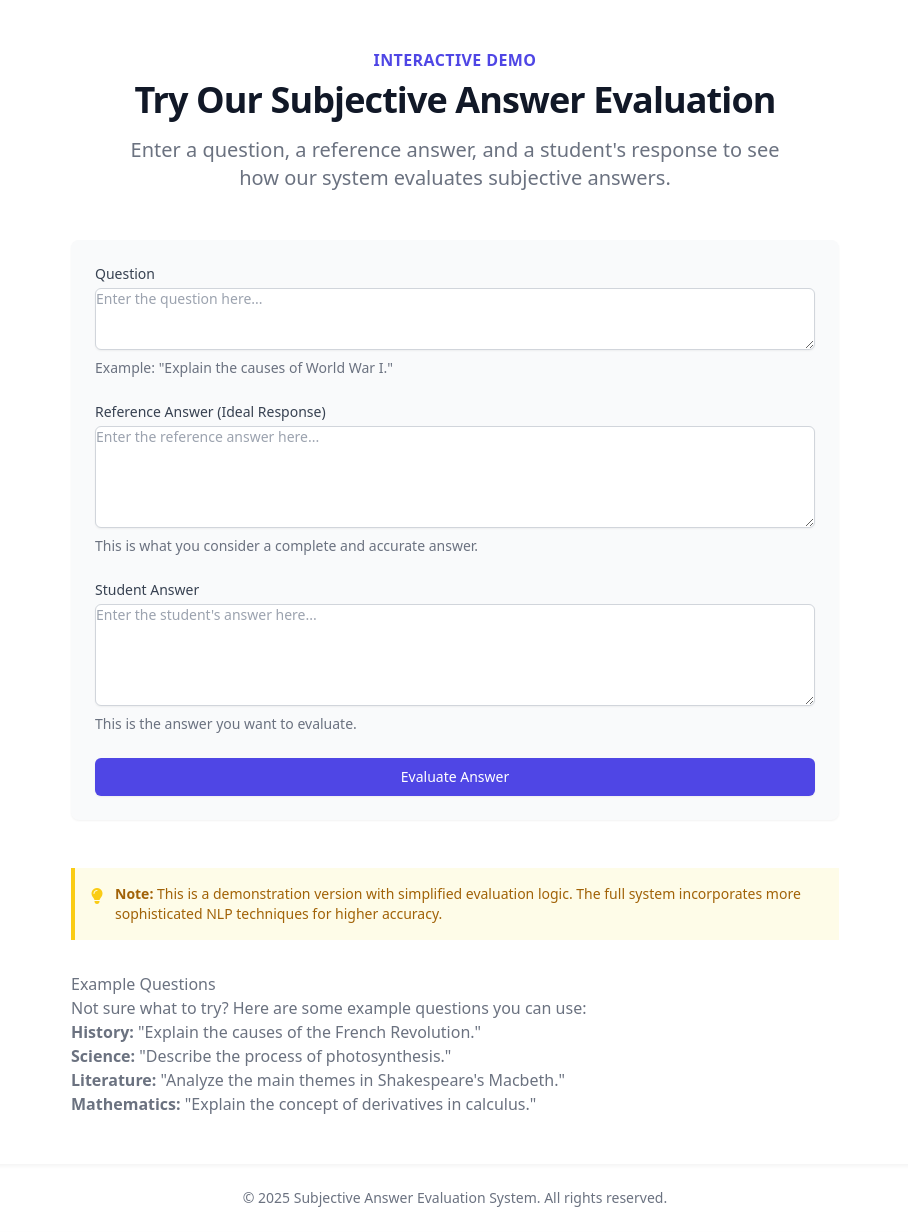
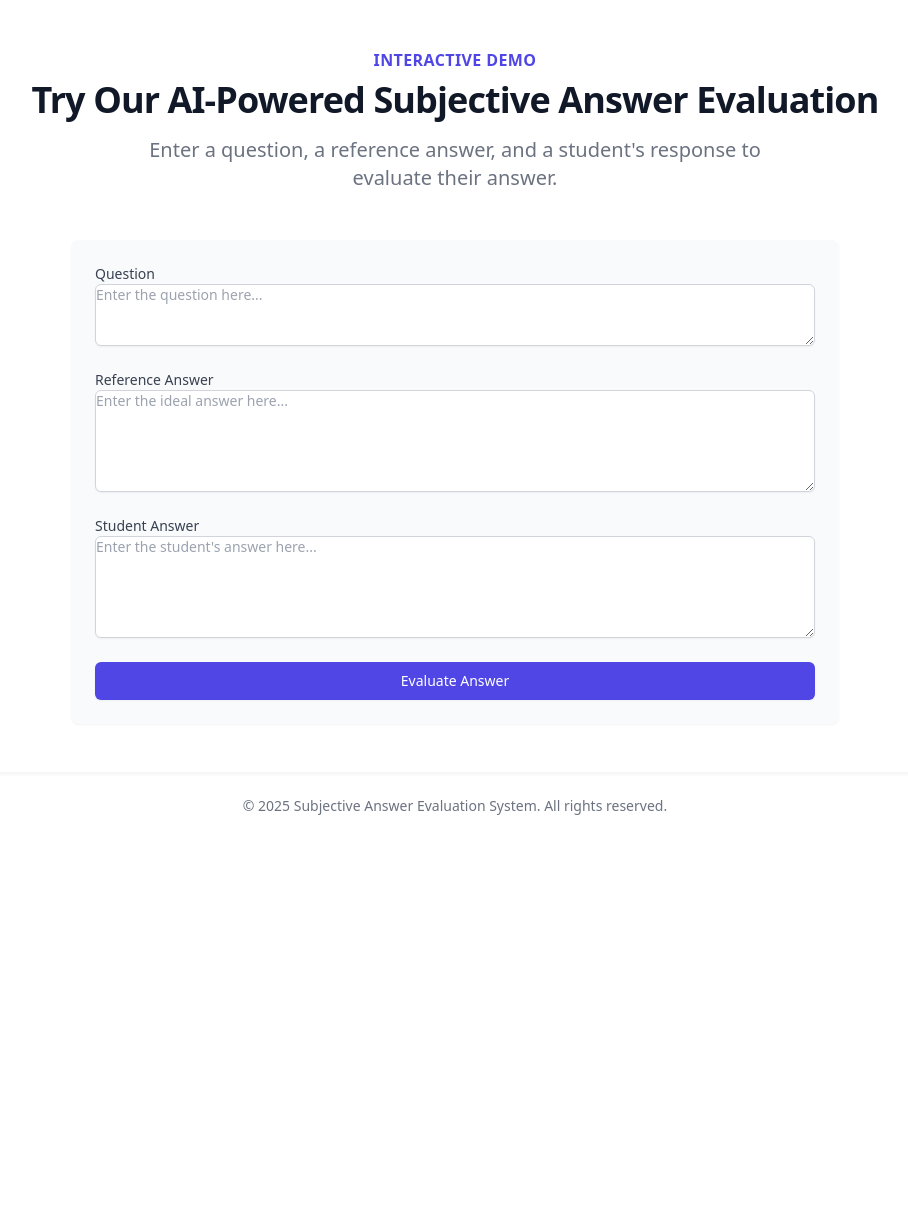
Before and after one commit to Tanmay-say/sae_pra, a Flask app: page /demo in a window 1280 px wide. Shown: the part 64-1296 px from the top of the page, without its empty margins (185-1093 px from the left). After the commit the page ends 879 px from the top, so only its background shows below. Run offline with Flask 3, Linux system fonts and the light colour scheme; parts of the project's set-up code (start-up, migrations or seed data) failed here and were passed over; some libraries are stand-ins or nearby versions.

Commit message:
Integrated

```diff
--- a/app.py
+++ b/app.py
@@ -8,17 +8,22 @@ import pickle
 app = Flask(__name__)
 
 # Load model, tokenizer, and scaler
-model = load_model('best_model.keras')
-with open('tokenizer.pkl', 'rb') as f:
-    tokenizer = pickle.load(f)
-with open('length_features_scaler.pickle', 'rb') as f:
-    length_features_scaler = pickle.load(f)
+try:
+    model = load_model('best_model.keras')
+    with open('tokenizer.pkl', 'rb') as f:
+        tokenizer = pickle.load(f)
+    with open('length_features_scaler.pickle', 'rb') as f:
+        length_features_scaler = pickle.load(f)
+except Exception as e:
+    print(f"Error loading model or files: {e}")
+    exit(1)
 
-MAX_QUESTION_LENGTH = 100  # Update as per your model
+MAX_QUESTION_LENGTH = 100
 MAX_DESIRED_LENGTH = 100
 MAX_STUDENT_LENGTH = 100
 
 def preprocess_text(text):
+    """Cleans and preprocesses the input text."""
     text = text.lower()
     text = re.sub(r'[^\w\s]', '', text)
     return text
@@ -26,55 +31,69 @@ def preprocess_text(text):
 @app.route('/')
 def index():
     return render_template('index.html')
+@app.route('/about')
+def about():
+    return render_template('about.html')
 
 @app.route('/demo', methods=['GET', 'POST'])
 def demo():
     result = None
     if request.method == 'POST':
-        question = request.form.get('question')
-        desired_answer = request.form.get('desired_answer')
-        student_answer = request.form.get('student_answer')
+        question = request.form.get('question', '')
+        desired_answer = request.form.get('desired_answer', '')
+        student_answer = request.form.get('student_answer', '')
 
-        score = evaluate_answer(question, desired_answer, student_answer)
-
-        result = {
-            'score': score,
-            'feedback': generate_feedback(score)
-        }
+        if not question or not desired_answer or not student_answer:
+            result = {
+                'score': 1.0,
+                'feedback': "Please provide all inputs."
+            }
+        else:
+            score = evaluate_answer(question, desired_answer, student_answer)
+            result = {
+                'score': score,
+                'feedback': generate_feedback(score)
+            }
 
     return render_template('demo.html', result=result)
 
 def evaluate_answer(question, desired_answer, student_answer):
-    if not question or not desired_answer or not student_answer:
-        return 1.0  # Minimum grade
+    """Evaluates the student answer based on model predictions."""
+    try:
+        # Preprocess text
+        question_clean = preprocess_text(question)
+        desired_clean = preprocess_text(desired_answer)
+        student_clean = preprocess_text(student_answer)
 
-    # Preprocess text
-    question_clean = preprocess_text(question)
-    desired_clean = preprocess_text(desired_answer)
-    student_clean = preprocess_text(student_answer)
+        # Tokenize and pad sequences
+        question_seq = tokenizer.texts_to_sequences([question_clean])
+        desired_seq = tokenizer.texts_to_sequences([desired_clean])
+        student_seq = tokenizer.texts_to_sequences([student_clean])
 
-    # Tokenize and pad sequences
-    question_seq = tokenizer.texts_to_sequences([question_clean])
-    desired_seq = tokenizer.texts_to_sequences([desired_clean])
-    student_seq = tokenizer.texts_to_sequences([student_clean])
+        question_padded = pad_sequences(question_seq, maxlen=MAX_QUESTION_LENGTH, padding='post')
+        desired_padded = pad_sequences(desired_seq, maxlen=MAX_DESIRED_LENGTH, padding='post')
+        student_padded = pad_sequences(student_seq, maxlen=MAX_STUDENT_LENGTH, padding='post')
 
-    question_padded = pad_sequences(question_seq, maxlen=MAX_QUESTION_LENGTH, padding='post')
-    desired_padded = pad_sequences(desired_seq, maxlen=MAX_DESIRED_LENGTH, padding='post')
-    student_padded = pad_sequences(student_seq, maxlen=MAX_STUDENT_LENGTH, padding='post')
+        # Compute length features
+        question_length = len(question_clean.split())
+        desired_length = len(desired_clean.split())
+        student_length = len(student_clean.split())
+        length_ratio = student_length / (desired_length + 1)
 
-    # Compute length features
-    question_length = len(question_clean.split())
-    desired_length = len(desired_clean.split())
-    student_length = len(student_clean.split())
-    length_ratio = student_length / (desired_length + 1)
-    length_features = scaler.transform([[question_length, desired_length, student_length, length_ratio]])
+        length_features = np.array([[question_length, desired_length, student_length, length_ratio]])
+        length_features_scaled = length_features_scaler.transform(length_features)
 
-    # Predict score
-    prediction = model.predict([question_padded, desired_padded, student_padded, length_features])
-    score = np.clip(prediction[0][0], 1.0, 5.0)  # Ensure score is between 1-5
-    return round(score, 1)
+        # Predict score
+        prediction = model.predict([question_padded, desired_padded, student_padded, length_features_scaled])
+        score = np.clip(prediction[0][0], 1.0, 5.0)  # Ensure score is between 1-5
+        return round(score, 1)
+
+    except Exception as e:
+        print(f"Error during evaluation: {e}")
+        return 1.0  # Return minimum score in case of an error
 
 def generate_feedback(score):
+    """Generates feedback based on the score."""
     if score >= 4.5:
         return "Excellent! Demonstrates comprehensive understanding."
     elif score >= 4.0:
--- a/templates/demo.html
+++ b/templates/demo.html
@@ -1,6 +1,6 @@
 {% extends "layout.html" %}
 
-{% block title %}Demo - Subjective Answer Evaluation System{% endblock %}
+{% block title %}Demo - Subjective Answer Evaluation{% endblock %}
 
 {% block content %}
 <div class="bg-white py-12">
@@ -8,10 +8,10 @@
         <div class="text-center">
             <h2 class="text-base text-indigo-600 font-semibold tracking-wide uppercase">Interactive Demo</h2>
             <p class="mt-2 text-3xl leading-8 font-extrabold tracking-tight text-gray-900 sm:text-4xl">
-                Try Our Subjective Answer Evaluation
+                Try Our AI-Powered Subjective Answer Evaluation
             </p>
             <p class="mt-4 max-w-2xl text-xl text-gray-500 mx-auto">
-                Enter a question, a reference answer, and a student's response to see how our system evaluates subjective answers.
+                Enter a question, a reference answer, and a student's response to evaluate their answer.
             </p>
         </div>
 
@@ -20,26 +20,17 @@
                 <div class="space-y-6">
                     <div>
                         <label for="question" class="block text-sm font-medium text-gray-700">Question</label>
-                        <div class="mt-1">
                         <textarea id="question" name="question" rows="3" class="shadow-sm focus:ring-indigo-500 focus:border-indigo-500 block w-full sm:text-sm border-gray-300 rounded-md" placeholder="Enter the question here...">{{ request.form.get('question', '') }}</textarea>
-                        </div>
-                        <p class="mt-2 text-sm text-gray-500">Example: "Explain the causes of World War I."</p>
                     </div>
 
                     <div>
-                        <label for="desired_answer" class="block text-sm font-medium text-gray-700">Reference Answer (Ideal Response)</label>
-                        <div class="mt-1">
-                            <textarea id="desired_answer" name="desired_answer" rows="5" class="shadow-sm focus:ring-indigo-500 focus:border-indigo-500 block w-full sm:text-sm border-gray-300 rounded-md" placeholder="Enter the reference answer here...">{{ request.form.get('desired_answer', '') }}</textarea>
-                        </div>
-                        <p class="mt-2 text-sm text-gray-500">This is what you consider a complete and accurate answer.</p>
+                        <label for="desired_answer" class="block text-sm font-medium text-gray-700">Reference Answer</label>
+                        <textarea id="desired_answer" name="desired_answer" rows="5" class="shadow-sm focus:ring-indigo-500 focus:border-indigo-500 block w-full sm:text-sm border-gray-300 rounded-md" placeholder="Enter the ideal answer here...">{{ request.form.get('desired_answer', '') }}</textarea>
                     </div>
 
                     <div>
                         <label for="student_answer" class="block text-sm font-medium text-gray-700">Student Answer</label>
-                        <div class="mt-1">
                         <textarea id="student_answer" name="student_answer" rows="5" class="shadow-sm focus:ring-indigo-500 focus:border-indigo-500 block w-full sm:text-sm border-gray-300 rounded-md" placeholder="Enter the student's answer here...">{{ request.form.get('student_answer', '') }}</textarea>
-                        </div>
-                        <p class="mt-2 text-sm text-gray-500">This is the answer you want to evaluate.</p>
                     </div>
 
                     <div>
@@ -50,9 +41,7 @@
                 </div>
             </form>
 
-
             {% if result %}
-            <!-- In the Evaluation Results section -->
             <div class="mt-8 border-t border-gray-200 pt-6">
                 <h3 class="text-lg font-medium text-gray-900">Evaluation Results</h3>
                 <div class="mt-4 bg-white p-4 rounded-md border border-gray-200">
@@ -60,13 +49,13 @@
                         <div class="w-full">
                             <div class="flex justify-between mb-1">
                                 <span class="text-base font-medium text-indigo-700">Grade</span>
-                    <span class="text-sm font-medium text-indigo-700">{{ result.grade }}/5</span>
+                                <span class="text-sm font-medium text-indigo-700">{{ result.score }}/5</span>
                             </div>
                             <div class="w-full bg-gray-200 rounded-full h-2.5">
-                    <div class="bg-indigo-600 h-2.5 rounded-full" style="width: {{ result.percentage }}%"></div>
+                                <div class="bg-indigo-600 h-2.5 rounded-full" style="width: {{ (result.score / 5) * 100 }}%"></div>
                             </div>
                             <div class="mt-2 text-sm text-gray-500 text-right">
-                    {{ result.percentage }}% Match
+                                {{ (result.score / 5) * 100 }}% Match
                             </div>
                         </div>
                     </div>
@@ -78,33 +67,6 @@
             </div>
             {% endif %}
         </div>
-
-        <div class="mt-12 max-w-3xl mx-auto">
-            <div class="bg-yellow-50 border-l-4 border-yellow-400 p-4">
-                <div class="flex">
-                    <div class="flex-shrink-0">
-                        <i class="fas fa-lightbulb text-yellow-400"></i>
-                    </div>
-                    <div class="ml-3">
-                        <p class="text-sm text-yellow-700">
-                            <strong>Note:</strong> This is a demonstration version with simplified evaluation logic. The full system incorporates more sophisticated NLP techniques for higher accuracy.
-                        </p>
-                    </div>
-                </div>
-            </div>
-
-            <div class="mt-8 prose prose-indigo prose-lg text-gray-500 mx-auto">
-                <h3>Example Questions</h3>
-                <p>Not sure what to try? Here are some example questions you can use:</p>
-
-                <ul>
-                    <li><strong>History:</strong> "Explain the causes of the French Revolution."</li>
-                    <li><strong>Science:</strong> "Describe the process of photosynthesis."</li>
-                    <li><strong>Literature:</strong> "Analyze the main themes in Shakespeare's Macbeth."</li>
-                    <li><strong>Mathematics:</strong> "Explain the concept of derivatives in calculus."</li>
-                </ul>
-            </div>
-        </div>
     </div>
 </div>
 {% endblock %}
```
Lines whose indentation alone changed are shown as unchanged.
